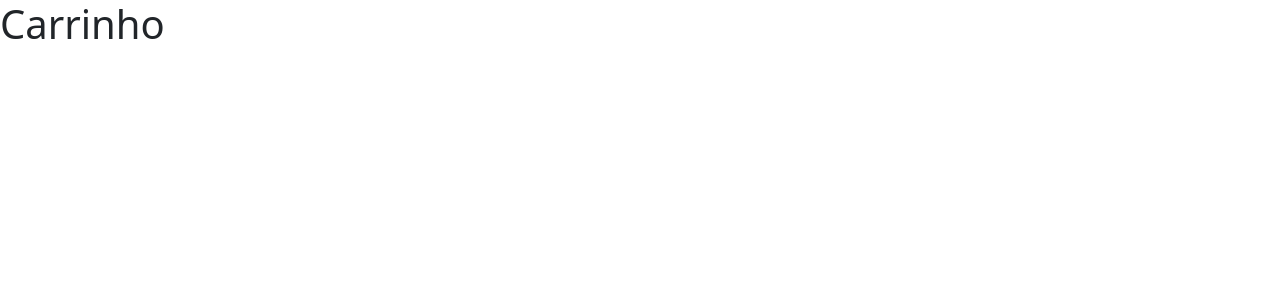
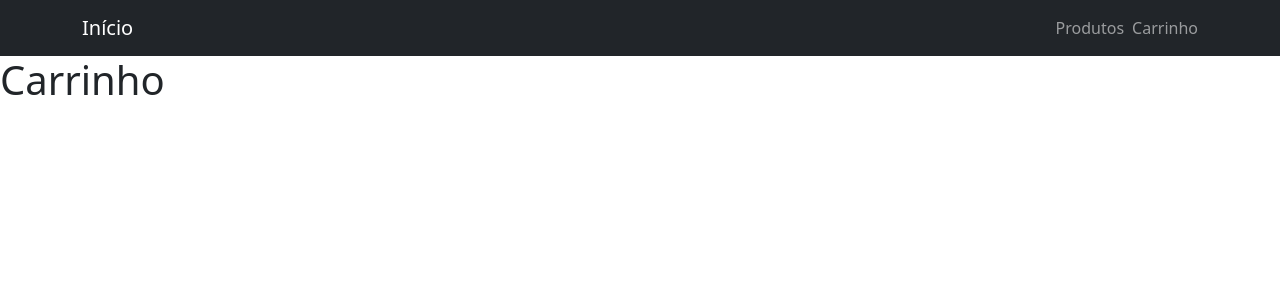
Before and after one commit to Riccardo9190/next-cart-app, a Next.js app: page /cart in a window 1280 px wide. Shown: the top 300 px of the page. Built offline with nearby package versions, Linux system fonts and the light colour scheme.

Commit message:
Adjust dependencies version and modules

```diff
--- a/pages/api/products/[id].ts
+++ b/pages/api/products/[id].ts
@@ -1,4 +1,4 @@
-// pages/api/products/[id]
+// api/products/[id]
 
 import { NextApiRequest, NextApiResponse } from "next";
 import products from "../../../database.json";
--- a/pages/cart.tsx
+++ b/pages/cart.tsx
@@ -1,5 +1,4 @@
-// pages/cart.tsx
-
+import Header from "../src/components/Header";
 import { NextPage } from "next";
 import Head from "next/head";
 
@@ -12,6 +11,8 @@ const Cart: NextPage = () => {
         <link rel="icon" href="/favicon.ico" />
       </Head>
 
+      <Header />
+
       <h1>Carrinho</h1>
     </>
   );
--- a/pages/index.tsx
+++ b/pages/index.tsx
@@ -1,3 +1,4 @@
+import Header from "../src/components/Header";
 import type { NextPage } from "next";
 import Head from "next/head";
 
@@ -9,6 +10,8 @@ const Home: NextPage = () => {
         <meta name="description" content="Generated by create next app" />
         <link rel="icon" href="/favicon.ico" />
       </Head>
+
+      <Header />
 
       <main>
         <h1>
--- a/pages/products.tsx
+++ b/pages/products.tsx
@@ -1,5 +1,4 @@
-// pages/products.tsx
-
+import Header from "../src/components/Header";
 import { NextPage } from "next";
 import Head from "next/head";
 
@@ -12,6 +11,8 @@ const Products: NextPage = () => {
         <link rel="icon" href="/favicon.ico" />
       </Head>
 
+      <Header />
+
       <h1>Nossos Produtos</h1>
     </>
   );
--- /dev/null
+++ b/src/components/Header.tsx
@@ -0,0 +1,22 @@
+import Link from "next/link";
+import { Nav, Navbar } from "reactstrap";
+
+const Header = () => {
+  return (
+    <Navbar container="md" color="dark" dark>
+      <Link href="/" passHref>
+        <a className="navbar-brand">Início</a>
+      </Link>
+      <Nav className="flex-row" navbar>
+        <Link href="/products" passHref>
+          <a className="nav-link me-2">Produtos</a>
+        </Link>
+        <Link href="/cart" passHref>
+          <a className="nav-link">Carrinho</a>
+        </Link>
+      </Nav>
+    </Navbar>
+  );
+};
+
+export default Header;
```
Also changed, not shown: package.json (+13 -11 lines), 1 other file (tests, documents, lock files or other folders).
